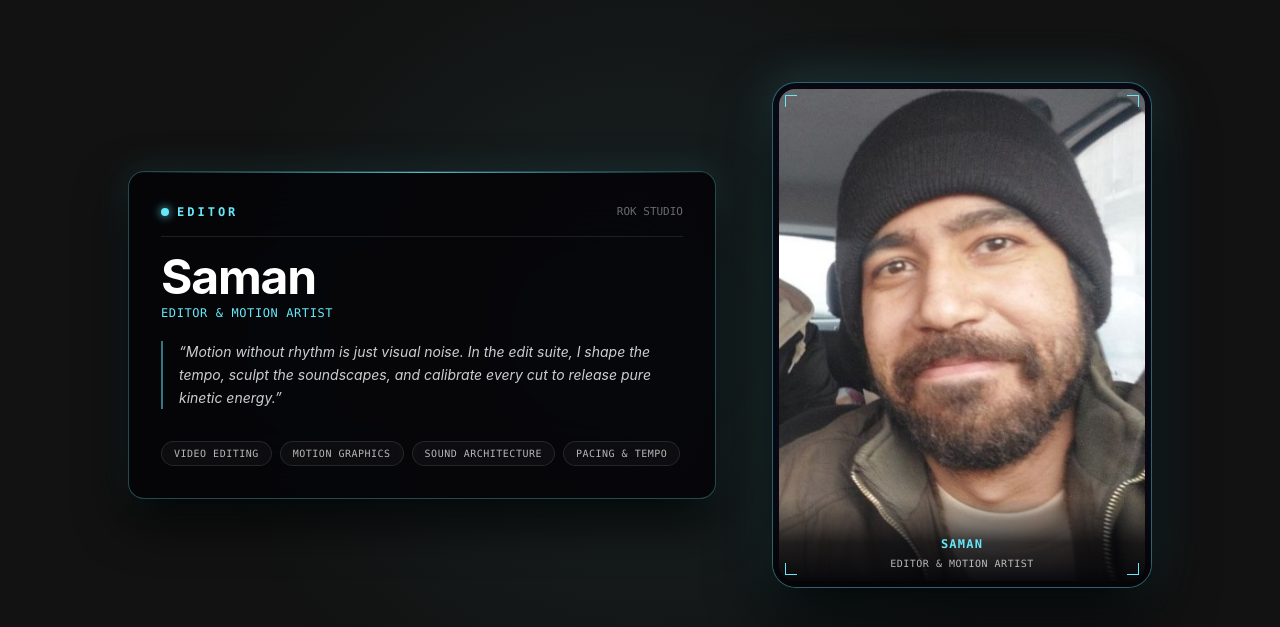
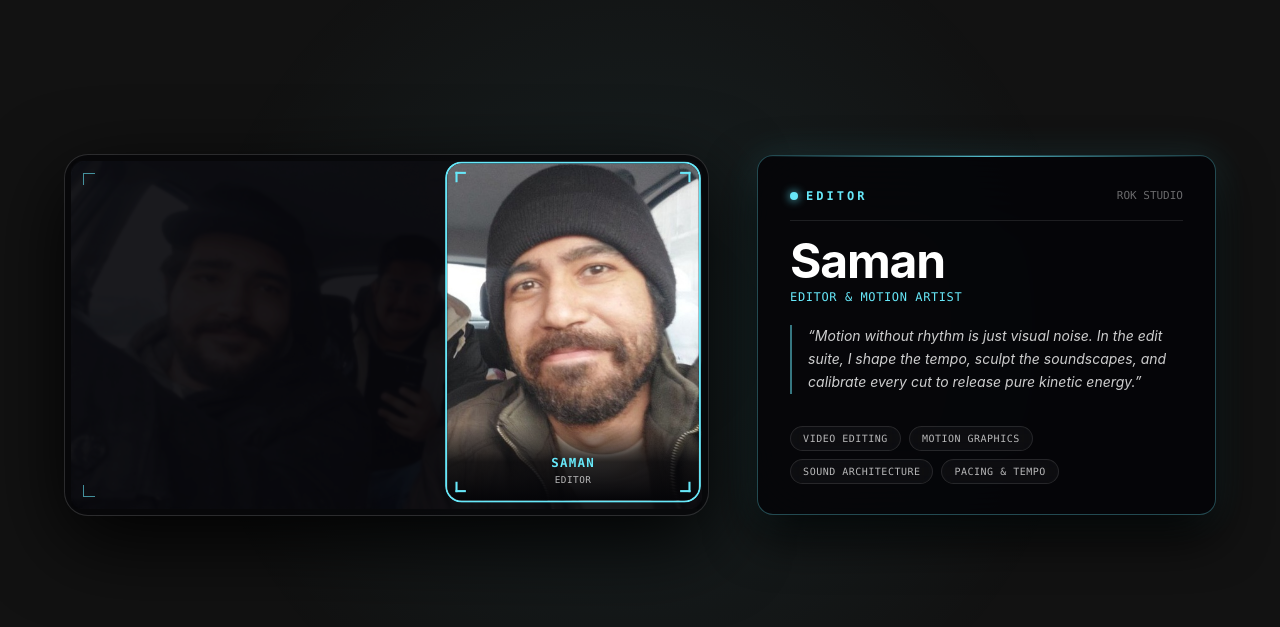
Before and after one commit to parsarashidi82/Rock-Studio, a React (Vite) app: page / in a window 1280 px wide. Shown: the part 4465-5092 px from the top of the page. Built offline with nearby package versions, Linux system fonts and the light colour scheme.

Commit message:
feat(ui): implement true spotlight focus on 3-person team photo with dynamic dimming of inactive members

```diff
--- a/src/components/features/Story/OurStory.jsx
+++ b/src/components/features/Story/OurStory.jsx
@@ -10,6 +10,7 @@ import nimaImg from "@/assets/nima.jpg";
 import parsaImg from "@/assets/parsa.jpg";
 import samanImg from "@/assets/saman.jpg";
 
+// اطلاعات سه هم‌بنیان‌گذار با موقعیت دقیق روی عکس اصلی
 const FOUNDERS = [
   {
     id: "nima",
@@ -17,11 +18,17 @@ const FOUNDERS = [
     role: "Director & Creative Lead",
     tagline: "The Vision & Cinematic Soul",
     image: nimaImg,
-    align: "left", // Portrait on the left, bio on the right
     quote:
       "Every project starts as an emotion. My obsession is uncovering that emotion, crafting its narrative heartbeat, and directing every visual nuance so audiences don't just watch — they feel it.",
     skills: ["Film Directing", "Visual Storytelling", "Cinematography", "Creative Direction"],
-    range: [0.15, 0.21, 0.38, 0.43],
+    // موقعیت دقیق نیما روی عکس ۱۶:۹
+    box: {
+      left: "1%",
+      top: "4%",
+      width: "38%",
+      height: "92%",
+    },
+    range: [0.14, 0.20, 0.36, 0.41],
   },
   {
     id: "parsa",
@@ -29,11 +36,17 @@ const FOUNDERS = [
     role: "Developer & Code Architect",
     tagline: "The Logic & Digital Engine",
     image: parsaImg,
-    align: "left", // Portrait on the left, bio on the right
     quote:
       "Code is the canvas where design impossibilities become fluid, living interactions. Clean engineering, reactive physics, and ultra-smooth performance turn digital spaces into unforgettable experiences.",
     skills: ["Creative Engineering", "Full-Stack Dev", "UI Physics & Motion", "Performance Architecture"],
-    range: [0.42, 0.48, 0.65, 0.70],
+    // موقعیت دقیق پارسا در وسط
+    box: {
+      left: "37%",
+      top: "16%",
+      width: "26%",
+      height: "78%",
+    },
+    range: [0.44, 0.50, 0.66, 0.71],
   },
   {
     id: "saman",
@@ -41,16 +54,77 @@ const FOUNDERS = [
     role: "Editor & Motion Artist",
     tagline: "The Rhythm & Kinetic Flow",
     image: samanImg,
-    align: "right", // Portrait on the right, bio on the left
     quote:
       "Motion without rhythm is just visual noise. In the edit suite, I shape the tempo, sculpt the soundscapes, and calibrate every cut to release pure kinetic energy.",
     skills: ["Video Editing", "Motion Graphics", "Sound Architecture", "Pacing & Tempo"],
-    range: [0.69, 0.75, 0.90, 0.95],
+    // موقعیت دقیق سامان در سمت راست
+    box: {
+      left: "60%",
+      top: "2%",
+      width: "39%",
+      height: "94%",
+    },
+    range: [0.74, 0.80, 0.91, 0.96],
   },
 ];
 
-// کامپوننت نمایش تکی هر فرد (فقط خود فرد با داستانش؛ بقیه کاملاً هاید هستند)
-function FounderStage({ founder, progress }) {
+// کادر فوکوس و هایلایت نوری روی شخص فعال در عکس
+function FounderSpotlight({ founder, progress }) {
+  const [inStart, inEnd, outStart, outEnd] = founder.range;
+
+  const opacity = useTransform(
+    progress,
+    [inStart, inEnd, outStart, outEnd],
+    [0, 1, 1, 0]
+  );
+  const scale = useTransform(
+    progress,
+    [inStart, inEnd, outStart, outEnd],
+    [0.98, 1.04, 1.04, 0.98]
+  );
+
+  return (
+    <motion.div
+      style={{
+        left: founder.box.left,
+        top: founder.box.top,
+        width: founder.box.width,
+        height: founder.box.height,
+        opacity,
+        scale,
+      }}
+      className="pointer-events-none absolute z-20 overflow-hidden rounded-2xl will-change-transform"
+    >
+      <div className="relative h-full w-full overflow-hidden rounded-2xl border-2 border-[#67E8F9] bg-[#080812] shadow-[0_0_35px_rgba(103,232,249,0.55),0_15px_40px_rgba(0,0,0,0.95)]">
+        {/* عکس پرتره فوکوس شده و کاملاً شفاف و روشن شخص */}
+        <img
+          src={founder.image}
+          alt={founder.name}
+          className="h-full w-full object-cover select-none"
+        />
+
+        {/* برچسب نام و نقش شخص زیر کادر فوکوس */}
+        <div className="absolute inset-x-0 bottom-0 bg-gradient-to-t from-[#050508] via-[#050508]/85 to-transparent p-3 pt-6 text-center">
+          <span className="font-mono text-xs font-bold uppercase tracking-widest text-[#67E8F9]">
+            {founder.name}
+          </span>
+          <p className="font-mono text-[9px] uppercase tracking-wider text-white/70">
+            {founder.role.split("&")[0].trim()}
+          </p>
+        </div>
+
+        {/* نشانگر گوشه‌های فنی HUD */}
+        <div className="absolute left-2 top-2 h-2.5 w-2.5 border-l-2 border-t-2 border-[#67E8F9]" />
+        <div className="absolute right-2 top-2 h-2.5 w-2.5 border-r-2 border-t-2 border-[#67E8F9]" />
+        <div className="absolute bottom-2 left-2 h-2.5 w-2.5 border-b-2 border-l-2 border-[#67E8F9]" />
+        <div className="absolute bottom-2 right-2 h-2.5 w-2.5 border-b-2 border-r-2 border-[#67E8F9]" />
+      </div>
+    </motion.div>
+  );
+}
+
+// کارت داستان شخص فعال
+function FounderStoryCard({ founder, progress }) {
   const [inStart, inEnd, outStart, outEnd] = founder.range;
 
   const opacity = useTransform(
@@ -61,53 +135,15 @@ function FounderStage({ founder, progress }) {
   const y = useTransform(
     progress,
     [inStart, inEnd, outStart, outEnd],
-    [40, 0, 0, -40]
+    [30, 0, 0, -30]
   );
-  const scale = useTransform(
-    progress,
-    [inStart, inEnd, outStart, outEnd],
-    [0.94, 1, 1, 0.95]
-  );
-
-  const isRightAlign = founder.align === "right";
 
   return (
     <motion.div
-      style={{ opacity, y, scale }}
-      className="pointer-events-none absolute inset-0 flex items-center justify-center px-4 md:px-8 z-20"
+      style={{ opacity, y }}
+      className="pointer-events-none absolute inset-0 flex flex-col justify-center"
     >
-      <div
-        className={`pointer-events-auto flex w-full max-w-5xl flex-col items-center gap-8 md:gap-14 ${
-          isRightAlign ? "md:flex-row-reverse" : "md:flex-row"
-        }`}
-      >
-        {/* پرتره اختصاصی و تمیز شخص با هاله نئونی */}
-        <div className="relative w-full max-w-[280px] sm:max-w-[340px] md:max-w-[380px] shrink-0">
-          <div className="relative aspect-[3/4] w-full overflow-hidden rounded-2xl md:rounded-3xl border border-[#67E8F9]/40 bg-[#080812] p-1.5 shadow-[0_25px_60px_rgba(0,0,0,0.95),0_0_50px_rgba(103,232,249,0.25)]">
-            <img
-              src={founder.image}
-              alt={founder.name}
-              className="h-full w-full rounded-xl md:rounded-2xl object-cover select-none"
-            />
-            {/* برچسب نام روی پرتره */}
-            <div className="absolute inset-x-0 bottom-0 bg-gradient-to-t from-[#050508] via-[#050508]/80 to-transparent p-4 pt-8 text-center">
-              <span className="font-mono text-xs font-bold uppercase tracking-widest text-[#67E8F9]">
-                {founder.name}
-              </span>
-              <p className="mt-0.5 font-mono text-[10px] uppercase tracking-wider text-white/70">
-                {founder.role}
-              </p>
-            </div>
-            {/* گوشه‌های HUD */}
-            <div className="pointer-events-none absolute left-3 top-3 h-3 w-3 border-l border-t border-[#67E8F9]" />
-            <div className="pointer-events-none absolute right-3 top-3 h-3 w-3 border-r border-t border-[#67E8F9]" />
-            <div className="pointer-events-none absolute bottom-3 left-3 h-3 w-3 border-b border-l border-[#67E8F9]" />
-            <div className="pointer-events-none absolute bottom-3 right-3 h-3 w-3 border-b border-r border-[#67E8F9]" />
-          </div>
-        </div>
-
-        {/* کارت بیوگرافی و داستان فرد */}
-        <div className="relative w-full flex-1 overflow-hidden rounded-2xl border border-[#67E8F9]/30 bg-[#050508]/90 p-6 md:p-8 backdrop-blur-2xl shadow-[0_20px_50px_rgba(0,0,0,0.9),0_0_35px_rgba(103,232,249,0.15)] before:absolute before:inset-x-0 before:top-0 before:h-px before:bg-gradient-to-r before:from-transparent before:via-[#67E8F9]/80 before:to-transparent">
+      <div className="relative overflow-hidden rounded-2xl border border-[#67E8F9]/30 bg-[#050508]/90 p-6 md:p-8 backdrop-blur-2xl shadow-[0_20px_50px_rgba(0,0,0,0.9),0_0_35px_rgba(103,232,249,0.15)] before:absolute before:inset-x-0 before:top-0 before:h-px before:bg-gradient-to-r before:from-transparent before:via-[#67E8F9]/80 before:to-transparent">
         <div className="flex items-center justify-between gap-3 border-b border-white/10 pb-4">
           <div className="flex items-center gap-2">
             <span className="h-2 w-2 rounded-full bg-[#67E8F9] shadow-[0_0_10px_#67E8F9]" />
@@ -142,7 +178,6 @@ function FounderStage({ founder, progress }) {
           ))}
         </div>
       </div>
-      </div>
     </motion.div>
   );
 }
@@ -161,105 +196,142 @@ export default function OurStory() {
     mass: 0.4,
   });
 
-  // مرحله ۰: معرفی اولیه عکس گروهی
-  const introOpacity = useTransform(progress, [0, 0.08, 0.14], [1, 1, 0]);
-  const introY = useTransform(progress, [0, 0.14], [0, -30]);
-
-  // تصویر تیمی اولیه فقط در ابتدا ظاهر می‌شود و حین روایت افراد محو می‌شود
-  const teamPhotoOpacity = useTransform(
+  // تیره شدن عکس اصلی ۳ نفره حین فوکوس روی هر شخص تا ۲ نفر دیگر تاریک و تیره شوند
+  const basePhotoDim = useTransform(
     progress,
-    [0, 0.08, 0.13],
-    [1, 1, 0]
-  );
-  const teamPhotoScale = useTransform(
-    progress,
-    [0, 0.13],
-    [1, 0.95]
+    [
+      0, 0.11, 0.14,
+      0.36, 0.41, 0.44,
+      0.66, 0.71, 0.74,
+      0.91, 0.96, 1.0,
+    ],
+    [
+      1, 1, 0.22,
+      0.22, 0.4, 0.22,
+      0.22, 0.4, 0.22,
+      0.22, 1, 1,
+    ]
   );
 
-  // مرحله پایانی: اتحاد دوباره کل تیم در انتهای اسکرول
-  const finaleOpacity = useTransform(progress, [0.93, 0.97, 1], [0, 1, 1]);
-  const finaleY = useTransform(progress, [0.93, 0.98], [40, 0]);
+  // لایه تاریک‌کننده روی عکس برای ایجاد حس تاریکی روی سایر افراد
+  const darkOverlayOpacity = useTransform(
+    progress,
+    [
+      0, 0.11, 0.14,
+      0.36, 0.41, 0.44,
+      0.66, 0.71, 0.74,
+      0.91, 0.96, 1.0,
+    ],
+    [
+      0, 0, 0.78,
+      0.78, 0.55, 0.78,
+      0.78, 0.55, 0.78,
+      0.78, 0, 0,
+    ]
+  );
+
+  // پیام مقدمه (در آغاز اسکرول)
+  const introOpacity = useTransform(progress, [0, 0.08, 0.13], [1, 1, 0]);
+  const introY = useTransform(progress, [0, 0.13], [0, -25]);
+
+  // پیام پایانی اتحاد تیم (در انتهای اسکرول)
+  const finaleOpacity = useTransform(progress, [0.94, 0.98, 1], [0, 1, 1]);
+  const finaleY = useTransform(progress, [0.94, 0.98], [25, 0]);
 
   return (
     <section
       id="about"
       ref={containerRef}
-      className="relative z-20 h-[460vh] bg-transparent"
+      className="relative z-20 h-[440vh] bg-transparent"
     >
-      <div className="sticky top-0 flex h-screen w-full flex-col items-center justify-center overflow-hidden px-4 md:px-8">
+      <div className="sticky top-0 flex h-screen w-full items-center justify-center overflow-hidden px-4 md:px-8">
         {/* هاله نور پس‌زمینه */}
         <div className="pointer-events-none absolute inset-0 bg-[radial-gradient(circle_at_50%_50%,rgba(103,232,249,0.08),transparent_60%)]" />
 
-        {/* تیتر بالای بخش در آغاز اسکرول */}
+        {/* ساختار گرید دو ستونه: سمت چپ عکس ۳ نفره با فوکوس پویا، سمت راست کارت داستان */}
+        <div className="relative z-10 mx-auto flex w-full max-w-6xl flex-col items-center gap-6 lg:flex-row lg:items-center lg:gap-12">
+          {/* ستون عکس ۳ نفره با کادر فوکوس اختصاصی */}
+          <div className="relative w-full lg:w-[56%] shrink-0">
+            <div className="relative aspect-[16/9] w-full overflow-hidden rounded-2xl md:rounded-3xl border border-white/15 bg-[#050508]/80 p-1.5 backdrop-blur-xl shadow-[0_25px_80px_rgba(0,0,0,0.95)]">
+              <div className="relative h-full w-full overflow-hidden rounded-xl md:rounded-2xl bg-[#080812]">
+                {/* عکس اصلی ۳ نفره در ماشین */}
+                <motion.img
+                  src={teamImg}
+                  alt="Rok Studio - Nima, Parsa, Saman"
+                  style={{ opacity: basePhotoDim }}
+                  className="h-full w-full object-cover transition-opacity duration-300 select-none"
+                />
+
+                {/* لایه تیره که روی افراد کناری می‌افتد و آنها را تیره می‌کند */}
+                <motion.div
+                  style={{ opacity: darkOverlayOpacity }}
+                  className="pointer-events-none absolute inset-0 bg-[#050508]/80 backdrop-blur-[1.5px] transition-opacity duration-300"
+                />
+
+                {/* گوشه‌های HUD عکس اصلی */}
+                <div className="pointer-events-none absolute left-3 top-3 h-3 w-3 border-l border-t border-[#67E8F9]/60" />
+                <div className="pointer-events-none absolute right-3 top-3 h-3 w-3 border-r border-t border-[#67E8F9]/60" />
+                <div className="pointer-events-none absolute bottom-3 left-3 h-3 w-3 border-b border-l border-[#67E8F9]/60" />
+                <div className="pointer-events-none absolute bottom-3 right-3 h-3 w-3 border-b border-r border-[#67E8F9]/60" />
+
+                {/* کادرهای فوکوس نوری روی هر یک از ۳ نفر (فقط شخص فعال روشن است، بقیه زیر لایه تیره هستند) */}
+                {FOUNDERS.map((founder) => (
+                  <FounderSpotlight
+                    key={founder.id}
+                    founder={founder}
+                    progress={progress}
+                  />
+                ))}
+              </div>
+            </div>
+          </div>
+
+          {/* ستون متنی و کارت داستان در سمت راست */}
+          <div className="relative min-h-[300px] sm:min-h-[320px] md:min-h-[360px] w-full flex-1">
+            {/* وضعیت اولیه: معرفی تیم */}
             <motion.div
               style={{ opacity: introOpacity, y: introY }}
-          className="pointer-events-none absolute top-14 md:top-20 text-center select-none z-10"
+              className="pointer-events-none absolute inset-0 flex flex-col justify-center text-left select-none"
             >
-          <h2 className="text-3xl font-bold tracking-tight text-white md:text-5xl">
+              <span className="font-mono text-xs uppercase tracking-[0.3em] text-[#67E8F9]">
+                OUR STORY
+              </span>
+              <h2 className="mt-2 text-3xl font-bold tracking-tight text-white md:text-5xl">
                 Three Minds. One Vision.
               </h2>
-          <p className="mt-2 font-mono text-xs uppercase tracking-widest text-white/50">
+              <p className="mt-4 font-mono text-xs uppercase tracking-widest text-white/50">
                 Scroll to explore each founder&apos;s story
               </p>
             </motion.div>
 
-        {/* عکس تیمی اولیه در آغاز اسکرول (با ورود به داستان محو می‌شود) */}
-        <motion.div
-          style={{ opacity: teamPhotoOpacity, scale: teamPhotoScale }}
-          className="pointer-events-none relative w-full max-w-4xl aspect-[16/9] rounded-2xl md:rounded-3xl p-1.5 md:p-2.5 border border-white/15 bg-[#050508]/80 backdrop-blur-xl shadow-[0_25px_80px_rgba(0,0,0,0.95)] z-10"
-        >
-          <div className="relative h-full w-full overflow-hidden rounded-xl md:rounded-2xl bg-[#080812]">
-            <img
-              src={teamImg}
-              alt="Rok Studio Founders"
-              className="h-full w-full object-cover select-none"
-            />
-            <div className="pointer-events-none absolute inset-0 bg-[radial-gradient(ellipse_at_center,transparent_40%,rgba(5,5,8,0.6)_100%)]" />
-            <div className="pointer-events-none absolute left-3 top-3 h-3 w-3 border-l border-t border-[#67E8F9]/60" />
-            <div className="pointer-events-none absolute right-3 top-3 h-3 w-3 border-r border-t border-[#67E8F9]/60" />
-            <div className="pointer-events-none absolute bottom-3 left-3 h-3 w-3 border-b border-l border-[#67E8F9]/60" />
-            <div className="pointer-events-none absolute bottom-3 right-3 h-3 w-3 border-b border-r border-[#67E8F9]/60" />
-          </div>
-        </motion.div>
-
-        {/* بخش روایت مستقل هر فرد: فقط شخص فعال با عکس اختصاصی ظاهر می‌شود؛ بقیه کاملاً هاید هستند */}
+            {/* کارت‌های داستانی مستقل هر فرد که به تناسب اسکرول پدیدار می‌شوند */}
             {FOUNDERS.map((founder) => (
-          <FounderStage
+              <FounderStoryCard
                 key={founder.id}
                 founder={founder}
                 progress={progress}
               />
             ))}
 
-        {/* مرحله نهایی اتحاد ۳ نفره در انتهای اسکرول */}
+            {/* وضعیت پایانی: بیانیه اتحاد ۳ نفره */}
             <motion.div
               style={{ opacity: finaleOpacity, y: finaleY }}
-          className="pointer-events-none absolute inset-0 flex flex-col items-center justify-center px-4 md:px-8 z-30 select-none"
+              className="pointer-events-none absolute inset-0 flex flex-col justify-center text-left select-none"
             >
-          <div className="pointer-events-auto relative flex w-full max-w-4xl flex-col items-center gap-6 rounded-2xl md:rounded-3xl border border-[#67E8F9]/40 bg-[#050508]/95 p-6 md:p-10 backdrop-blur-2xl shadow-[0_25px_80px_rgba(0,0,0,0.95),0_0_50px_rgba(103,232,249,0.2)]">
-            <div className="relative aspect-[16/9] w-full overflow-hidden rounded-xl md:rounded-2xl border border-white/10 bg-[#080812]">
-              <img
-                src={teamImg}
-                alt="Rok Studio - Complete Team"
-                className="h-full w-full object-cover select-none"
-              />
-              <div className="pointer-events-none absolute inset-0 bg-[radial-gradient(ellipse_at_center,transparent_40%,rgba(5,5,8,0.5)_100%)]" />
-            </div>
-
-            <div className="text-center max-w-2xl">
+              <div className="relative overflow-hidden rounded-2xl border border-[#67E8F9]/40 bg-[#050508]/95 p-6 md:p-8 backdrop-blur-2xl shadow-[0_20px_50px_rgba(0,0,0,0.9),0_0_35px_rgba(103,232,249,0.2)]">
                 <span className="font-mono text-xs uppercase tracking-[0.3em] text-[#67E8F9]">
                   THE COMPLETE CREATIVE ECOSYSTEM
                 </span>
-              <h3 className="mt-2 text-2xl font-bold tracking-tight text-white md:text-4xl">
+                <h3 className="mt-2 text-2xl font-bold tracking-tight text-white md:text-3xl">
                   Director + Developer + Editor
                 </h3>
                 <p className="mt-3 text-xs md:text-sm leading-relaxed text-white/80">
                   A Director to sculpt the story. A Developer to engineer the world. An Editor to calibrate the rhythm. Together, we build immersive digital experiences that refuse to be ignored.
                 </p>
               </div>
+            </motion.div>
           </div>
-        </motion.div>
+        </div>
       </div>
     </section>
   );
```
Lines whose indentation alone changed are shown as unchanged.
